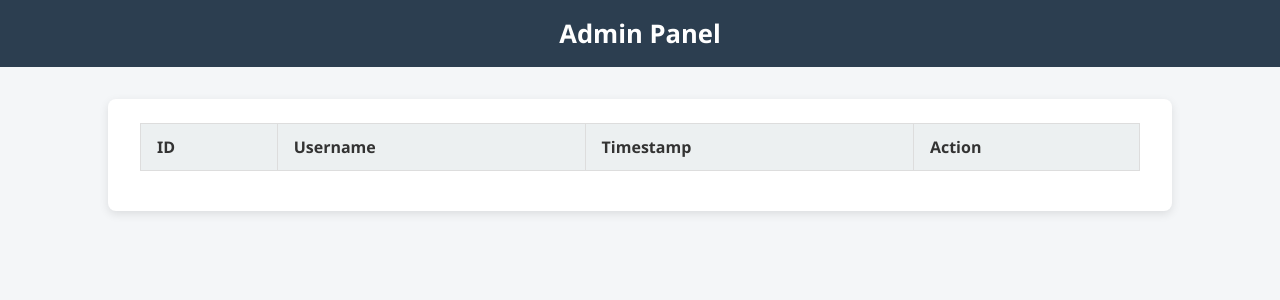
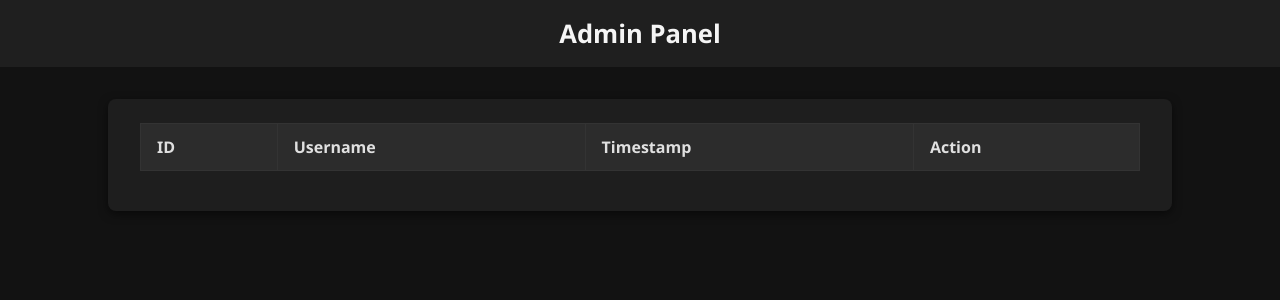
Before and after one commit to d82576668-ux/cookie_panel, a Flask app: page / in a window 1280 px wide. Shown: the top 300 px of the page. Run offline with Flask 3, Linux system fonts and the light colour scheme; data that the repository does not hold is empty; some libraries are stand-ins or nearby versions.

Commit message:
Update style.css

```diff
--- a/static/style.css
+++ b/static/style.css
@@ -1,15 +1,15 @@
 /* --- Общие стили --- */
 body {
     font-family: 'Segoe UI', Tahoma, Geneva, Verdana, sans-serif;
-    background-color: #f4f6f8;
+    background-color: #121212;
     margin: 0;
     padding: 0;
-    color: #333;
+    color: #e0e0e0;
 }
 
 header {
-    background-color: #2c3e50;
-    color: #fff;
+    background-color: #1f1f1f;
+    color: #f5f5f5;
     padding: 1rem;
     text-align: center;
     font-size: 1.6rem;
@@ -19,10 +19,10 @@ header {
 .container {
     max-width: 1000px;
     margin: 2rem auto;
-    background-color: #fff;
+    background-color: #1e1e1e;
     padding: 1.5rem 2rem;
     border-radius: 8px;
-    box-shadow: 0 3px 10px rgba(0,0,0,0.1);
+    box-shadow: 0 3px 10px rgba(0,0,0,0.5);
 }
 
 /* --- Таблицы --- */
@@ -34,16 +34,16 @@ table {
 
 th, td {
     padding: 0.75rem 1rem;
-    border: 1px solid #ddd;
+    border: 1px solid #333;
     text-align: left;
 }
 
 th {
-    background-color: #ecf0f1;
+    background-color: #2c2c2c;
 }
 
 tr:hover {
-    background-color: #f1f7fb;
+    background-color: #333333;
 }
 
 .btn {
@@ -70,8 +70,10 @@ input[type="text"], textarea, input[type="file"] {
     width: 100%;
     padding: 0.5rem;
     margin-top: 0.2rem;
-    border: 1px solid #ccc;
+    border: 1px solid #555;
     border-radius: 4px;
+    background-color: #2a2a2a;
+    color: #e0e0e0;
     font-size: 0.95rem;
     box-sizing: border-box;
 }
@@ -97,11 +99,12 @@ button:hover {
 }
 
 .json-box {
-    background: #ecf0f1;
+    background: #2c2c2c;
     padding: 0.5rem;
     white-space: pre-wrap;
     border-radius: 4px;
     overflow-x: auto;
+    color: #e0e0e0;
 }
 
 .action-btn {
@@ -121,11 +124,12 @@ button:hover {
 .screenshot {
     max-width: 100%;
     margin-top: 0.5rem;
-    border: 1px solid #ccc;
+    border: 1px solid #555;
     border-radius: 4px;
 }
 
 /* --- Заголовки --- */
 h3 {
     margin-top: 1rem;
+    color: #f0f0f0;
 }
```
